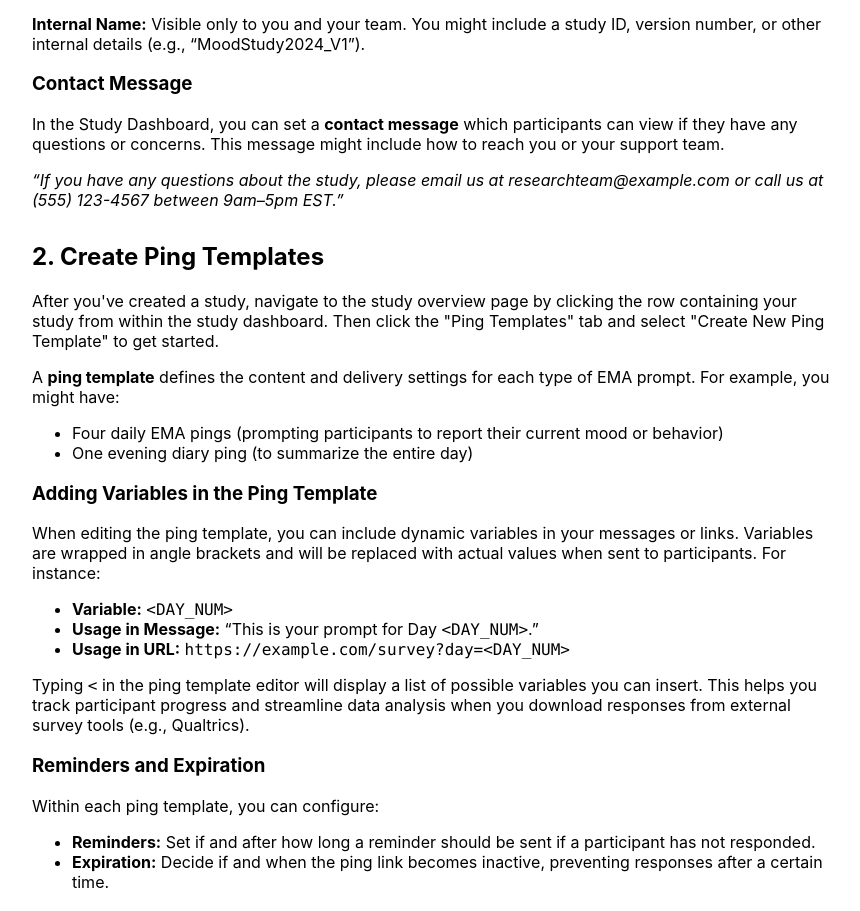
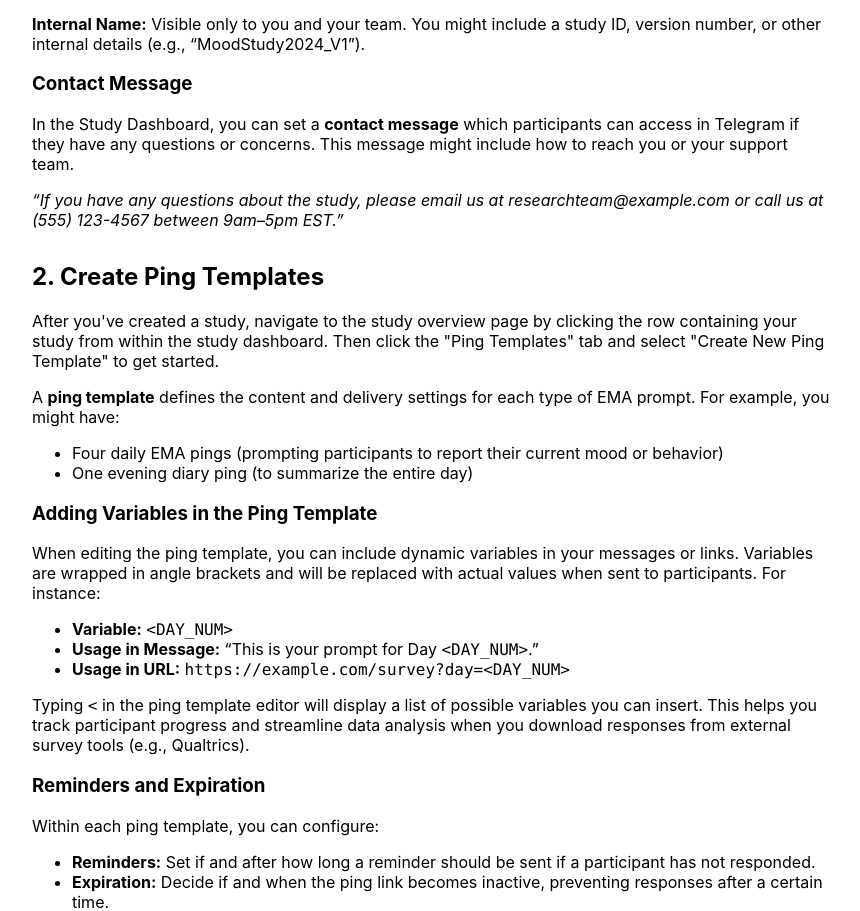
Before and after one commit to ashishkab0b/pingbot_v2, a React (Create React App) app in the folder react_frontend/: page /help in a window 1280 px wide. Shown: the part 986-1897 px from the top of the page, without its empty margins (208-1068 px from the left). Built offline with nearby package versions, Linux system fonts and the light colour scheme.

Commit message:
opened participant dash

```diff
--- a/react_frontend/src/pages/EMAInstructions.js
+++ b/react_frontend/src/pages/EMAInstructions.js
@@ -64,7 +64,7 @@ const EMAInstructions = () => {
         <h3>Contact Message</h3>
         <p>
           In the Study Dashboard, you can set a <strong>contact message</strong>{' '}
-          which participants can view if they have any questions or concerns.
+          which participants can access in Telegram if they have any questions or concerns.
           This message might include how to reach you or your support team.
         </p>
         <blockquote style={{ fontStyle: 'italic', margin: '1rem 0' }}>
```
Also changed, not shown: 1 other file (tests, documents, lock files or other folders).
